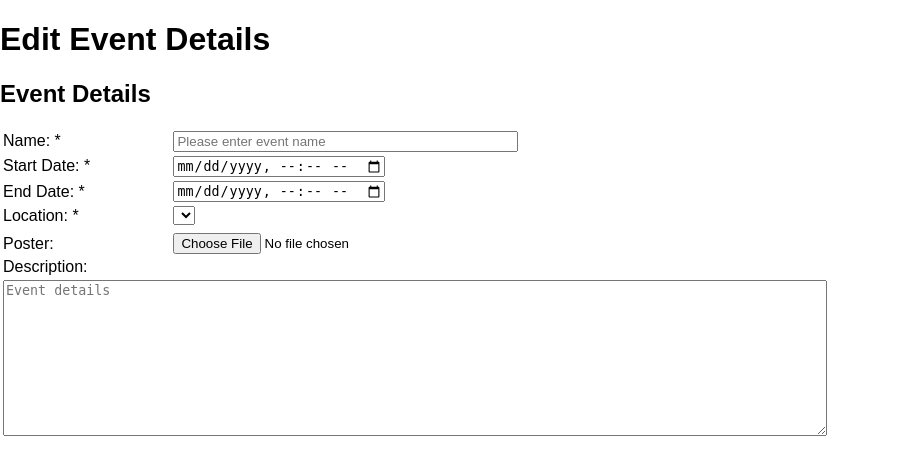
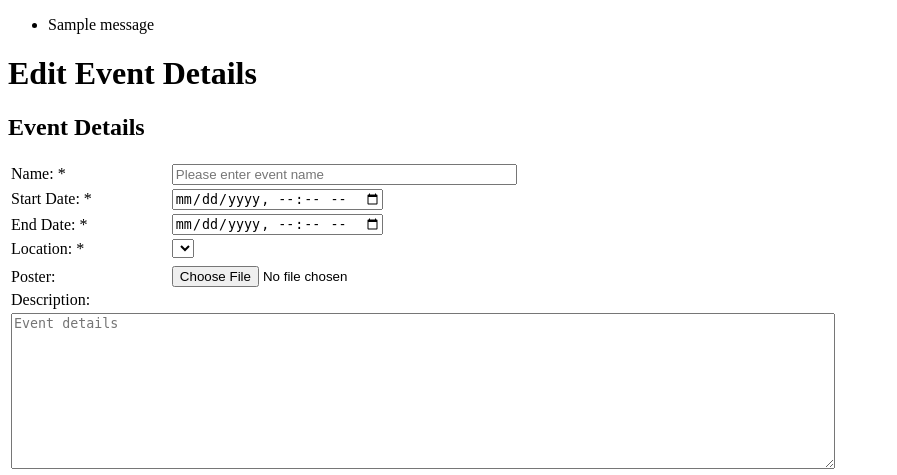
Before and after one commit to Hooiqi/TT8L-04, a Flask app: page / in a window 1280 px wide. Shown: the top 475 px of the page, without its empty margins (0-897 px from the left). Run offline with Flask 3, Linux system fonts and the light colour scheme; one stand-in notice (Sample message) is shown; lists and menus that the app fills with data are empty.

Commit message:
add block for flash

```diff
--- a/templates/base.html
+++ b/templates/base.html
@@ -4,12 +4,20 @@
     <meta charset="UTF-8">
     <meta name="viewport" content="width=device-width, initial-scale=1.0">
     <meta http-equiv="X-UA-Compatible" content="ie=edge">
-    <link rel="stylesheet" href="{{ url_for('static', filename='css/main.css') }}">
     {% block head %}
     <title>{% block title %}{% endblock %}</title>
     {% endblock %}
 </head>
 <body>
+    {% with messages = get_flashed_messages(with_categories=true) %}
+        {% if messages %}
+            <ul class="flashes">
+                {% for category, message in messages %}
+                    <li class="{{ category }}">{{ message }}</li>
+                {% endfor %}
+            </ul>
+        {% endif %}
+    {% endwith %}
     {% block content %}{% endblock %}
 </body>
 </html>
```
